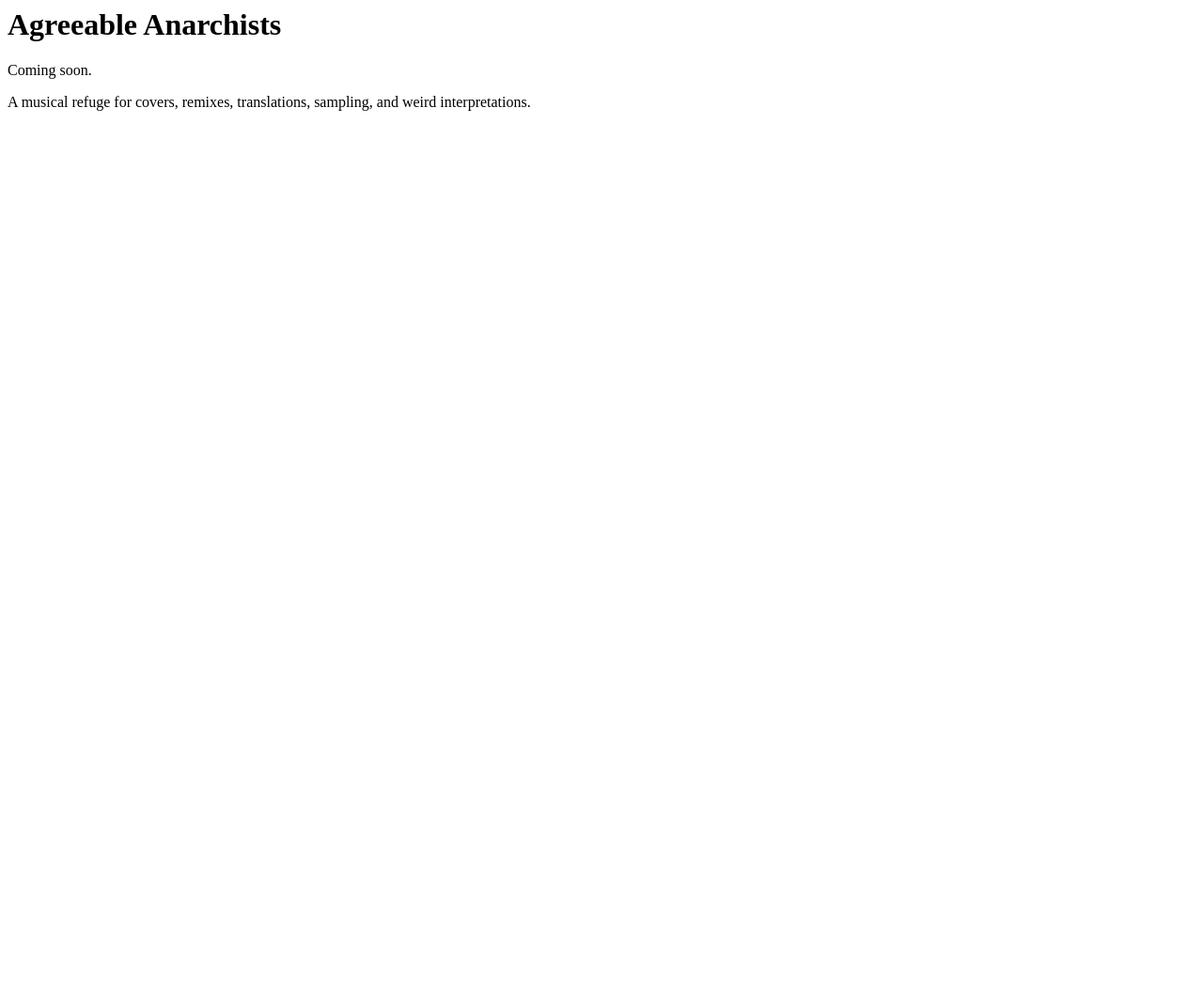
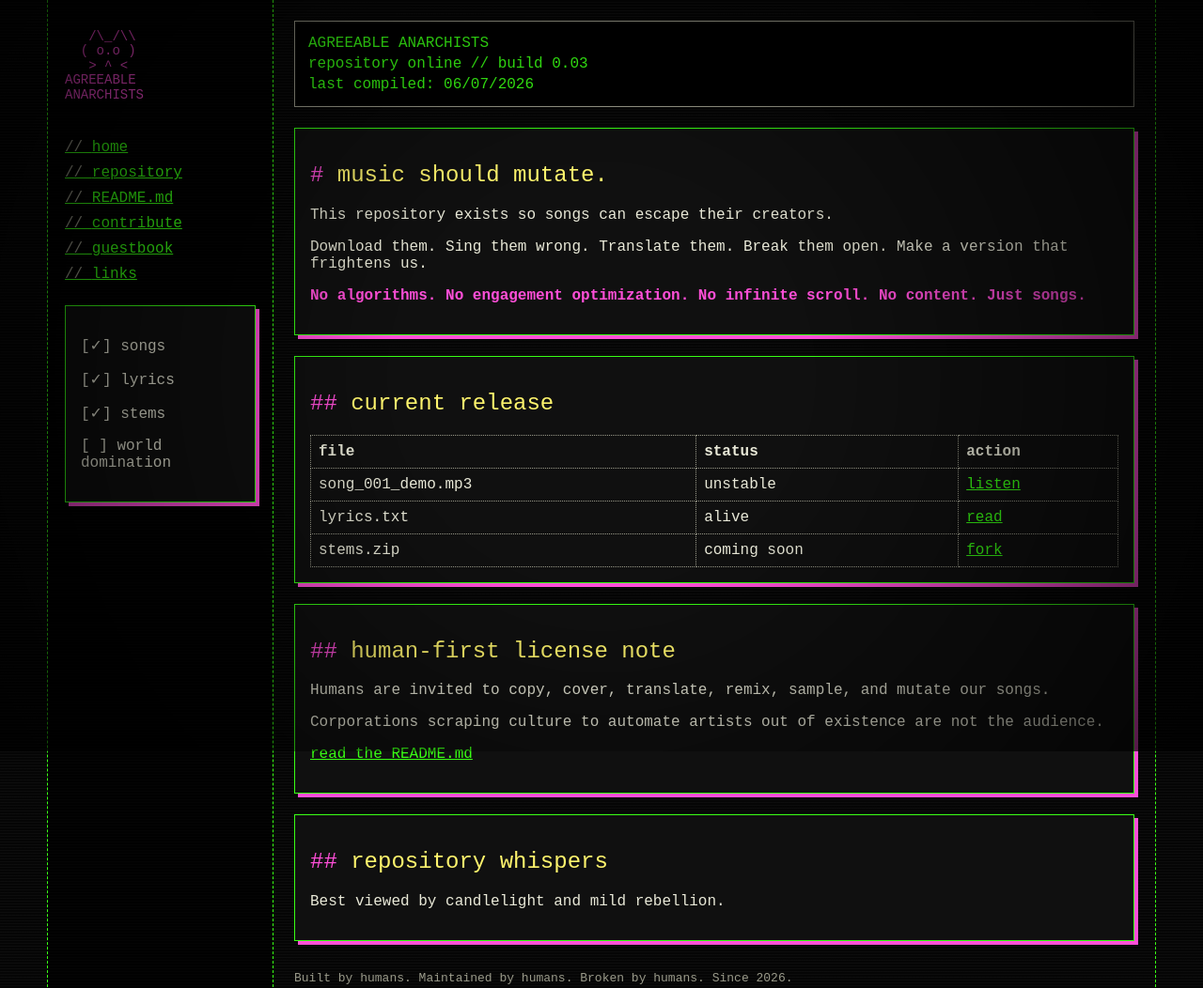
Before and after one commit to Theorphime/agreeable-anarchists, a plain HTML site: page index.html in a window 1280 px wide. Shown: the top 1052 px of the page at 94% size. Before the commit the page ends 800 px from the top, so only its background shows below. Drawn offline with Linux system fonts and the light colour scheme.

Commit message:
Add files via upload

```diff
--- a/index.html
+++ b/index.html
@@ -1,3 +1,82 @@
-<h1>Agreeable Anarchists</h1>
-<p>Coming soon.</p>
-<p>A musical refuge for covers, remixes, translations, sampling, and weird interpretations.</p>
+<!DOCTYPE html>
+<html lang="en">
+<head>
+  <meta charset="UTF-8" />
+  <meta name="viewport" content="width=device-width, initial-scale=1.0" />
+  <title>Agreeable Anarchists // Repository Online</title>
+  <meta name="description" content="Agreeable Anarchists is a human-made open music repository. Download, cover, remix, translate, mutate, and credit where it came from." />
+  <link rel="stylesheet" href="style.css" />
+</head>
+<body>
+  <div class="page-shell">
+    <aside class="sidebar">
+      <pre class="ascii-logo">
+   /\_/\\
+  ( o.o )
+   > ^ <
+AGREEABLE
+ANARCHISTS
+      </pre>
+
+      <nav>
+        <a href="index.html">home</a>
+        <a href="songs.html">repository</a>
+        <a href="manifesto.html">README.md</a>
+        <a href="contribute.html">contribute</a>
+        <a href="guestbook.html">guestbook</a>
+        <a href="links.html">links</a>
+      </nav>
+
+      <div class="status-box">
+        <p>[✓] songs</p>
+        <p>[✓] lyrics</p>
+        <p>[✓] stems</p>
+        <p>[ ] world domination</p>
+      </div>
+    </aside>
+
+    <main class="content">
+      <header class="terminal-header">
+        <p>AGREEABLE ANARCHISTS</p>
+        <p>repository online // build 0.03</p>
+        <p>last compiled: <span id="compiled-date">yesterday</span></p>
+      </header>
+
+      <section class="hero box">
+        <h1>music should mutate.</h1>
+        <p>This repository exists so songs can escape their creators.</p>
+        <p>Download them. Sing them wrong. Translate them. Break them open. Make a version that frightens us.</p>
+        <p class="warning">No algorithms. No engagement optimization. No infinite scroll. No content. Just songs.</p>
+      </section>
+
+      <section class="box">
+        <h2>current release</h2>
+        <table class="release-table">
+          <tr><th>file</th><th>status</th><th>action</th></tr>
+          <tr><td>song_001_demo.mp3</td><td>unstable</td><td><a href="songs.html">listen</a></td></tr>
+          <tr><td>lyrics.txt</td><td>alive</td><td><a href="songs.html">read</a></td></tr>
+          <tr><td>stems.zip</td><td>coming soon</td><td><a href="contribute.html">fork</a></td></tr>
+        </table>
+      </section>
+
+      <section class="box manifesto-preview">
+        <h2>human-first license note</h2>
+        <p>Humans are invited to copy, cover, translate, remix, sample, and mutate our songs.</p>
+        <p>Corporations scraping culture to automate artists out of existence are not the audience.</p>
+        <p><a href="manifesto.html">read the README.md</a></p>
+      </section>
+
+      <section class="box tiny-feed">
+        <h2>repository whispers</h2>
+        <p id="random-whisper">This repository is alive.</p>
+      </section>
+
+      <footer>
+        Built by humans. Maintained by humans. Broken by humans. Since 2026.
+      </footer>
+    </main>
+  </div>
+
+  <script src="script.js"></script>
+</body>
+</html>
--- /dev/null
+++ b/script.js
@@ -0,0 +1,21 @@
+const whispers = [
+  "There are 4 people listening somewhere.",
+  "Someone in Brazil forked this song.",
+  "This repository is alive.",
+  "A robot tried to enter and became sad.",
+  "The guestbook remembers you.",
+  "One song has escaped containment.",
+  "Best viewed by candlelight and mild rebellion."
+];
+
+const whisper = document.getElementById("random-whisper");
+if (whisper) {
+  whisper.textContent = whispers[Math.floor(Math.random() * whispers.length)];
+}
+
+const compiledDate = document.getElementById("compiled-date");
+if (compiledDate) {
+  const yesterday = new Date();
+  yesterday.setDate(yesterday.getDate() - 1);
+  compiledDate.textContent = yesterday.toLocaleDateString("en-GB");
+}
--- /dev/null
+++ b/style.css
@@ -0,0 +1,223 @@
+:root {
+  --bg: #050505;
+  --paper: #101010;
+  --acid: #39ff14;
+  --pink: #ff4fd8;
+  --yellow: #fff56d;
+  --text: #e9e9d8;
+  --muted: #9a9a8a;
+  --danger: #ff3131;
+}
+
+* {
+  box-sizing: border-box;
+}
+
+body {
+  margin: 0;
+  background: var(--bg);
+  color: var(--text);
+  font-family: "Courier New", Courier, monospace;
+  background-image:
+    repeating-linear-gradient(0deg, rgba(255,255,255,0.03), rgba(255,255,255,0.03) 1px, transparent 1px, transparent 3px);
+}
+
+body::before {
+  content: "";
+  position: fixed;
+  inset: 0;
+  pointer-events: none;
+  background: radial-gradient(circle at center, transparent 30%, rgba(0,0,0,0.75));
+}
+
+a {
+  color: var(--acid);
+  text-decoration: underline;
+}
+
+a:hover {
+  color: var(--pink);
+  background: var(--yellow);
+}
+
+.page-shell {
+  max-width: 1180px;
+  margin: 0 auto;
+  display: grid;
+  grid-template-columns: 240px 1fr;
+  min-height: 100vh;
+  border-left: 1px dashed var(--acid);
+  border-right: 1px dashed var(--acid);
+}
+
+.sidebar {
+  padding: 18px;
+  border-right: 1px dashed var(--acid);
+  background: rgba(0, 0, 0, 0.7);
+}
+
+.ascii-logo {
+  color: var(--pink);
+  font-size: 14px;
+  line-height: 1.1;
+  white-space: pre-wrap;
+}
+
+nav {
+  display: flex;
+  flex-direction: column;
+  gap: 9px;
+  margin: 24px 0;
+}
+
+nav a::before {
+  content: "// ";
+  color: var(--muted);
+}
+
+.status-box,
+.box {
+  border: 1px solid var(--acid);
+  box-shadow: 4px 4px 0 var(--pink);
+  padding: 16px;
+  background: var(--paper);
+  margin-bottom: 22px;
+}
+
+.content {
+  padding: 22px;
+}
+
+.terminal-header {
+  border: 1px solid var(--muted);
+  padding: 10px 14px;
+  margin-bottom: 22px;
+  color: var(--acid);
+  background: #000;
+}
+
+.terminal-header p {
+  margin: 4px 0;
+}
+
+h1, h2, h3 {
+  color: var(--yellow);
+  font-weight: normal;
+  text-transform: lowercase;
+}
+
+h1::before {
+  content: "# ";
+  color: var(--pink);
+}
+
+h2::before {
+  content: "## ";
+  color: var(--pink);
+}
+
+.warning {
+  color: var(--pink);
+  font-weight: bold;
+}
+
+.release-table {
+  width: 100%;
+  border-collapse: collapse;
+}
+
+.release-table th,
+.release-table td {
+  border: 1px dotted var(--muted);
+  padding: 8px;
+  text-align: left;
+}
+
+.download-grid {
+  display: grid;
+  grid-template-columns: repeat(auto-fit, minmax(180px, 1fr));
+  gap: 8px;
+  margin: 20px 0;
+}
+
+.download-grid a {
+  border: 1px dotted var(--acid);
+  padding: 10px;
+  background: #000;
+}
+
+.fork-box {
+  border: 1px dashed var(--yellow);
+  padding: 14px;
+  background: rgba(255, 79, 216, 0.08);
+}
+
+.code-block {
+  background: #000;
+  color: var(--acid);
+  padding: 14px;
+  overflow-x: auto;
+}
+
+.danger {
+  border-color: var(--danger);
+  box-shadow: 4px 4px 0 var(--danger);
+}
+
+.contributors li,
+ol li,
+ul li {
+  margin-bottom: 8px;
+}
+
+.fake-form {
+  display: flex;
+  flex-direction: column;
+  gap: 10px;
+}
+
+input,
+textarea,
+button {
+  font-family: inherit;
+  border: 1px solid var(--acid);
+  background: #000;
+  color: var(--text);
+  padding: 10px;
+}
+
+textarea {
+  min-height: 120px;
+}
+
+button {
+  color: var(--acid);
+  cursor: pointer;
+}
+
+button:hover {
+  color: #000;
+  background: var(--acid);
+}
+
+footer {
+  color: var(--muted);
+  font-size: 13px;
+  margin-top: 32px;
+}
+
+@media (max-width: 760px) {
+  .page-shell {
+    grid-template-columns: 1fr;
+  }
+
+  .sidebar {
+    border-right: 0;
+    border-bottom: 1px dashed var(--acid);
+  }
+
+  nav {
+    flex-direction: row;
+    flex-wrap: wrap;
+  }
+}
```
Also changed, not shown: contribute.html (added, +54 -0 lines), guestbook.html (added, +50 -0 lines), links.html (added, +46 -0 lines), manifesto.html (added, +69 -0 lines), songs.html (added, +68 -0 lines).
